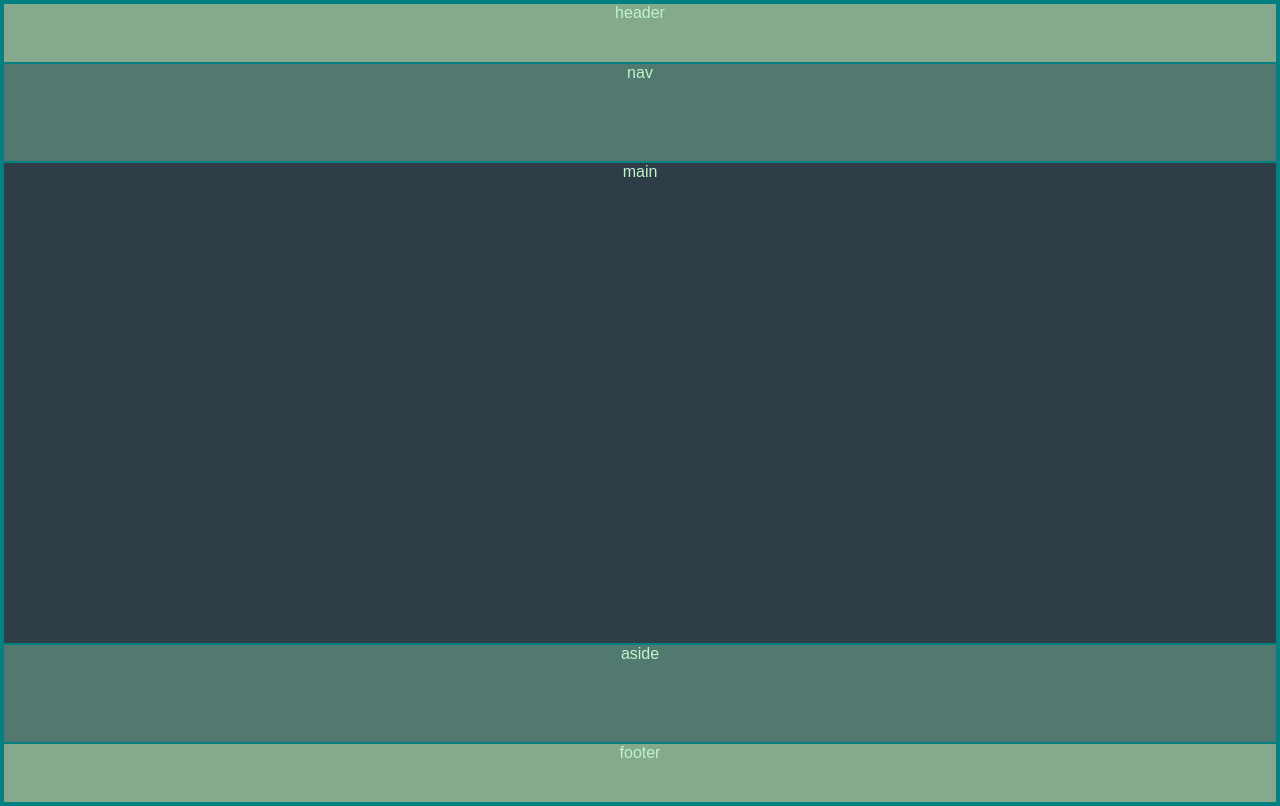
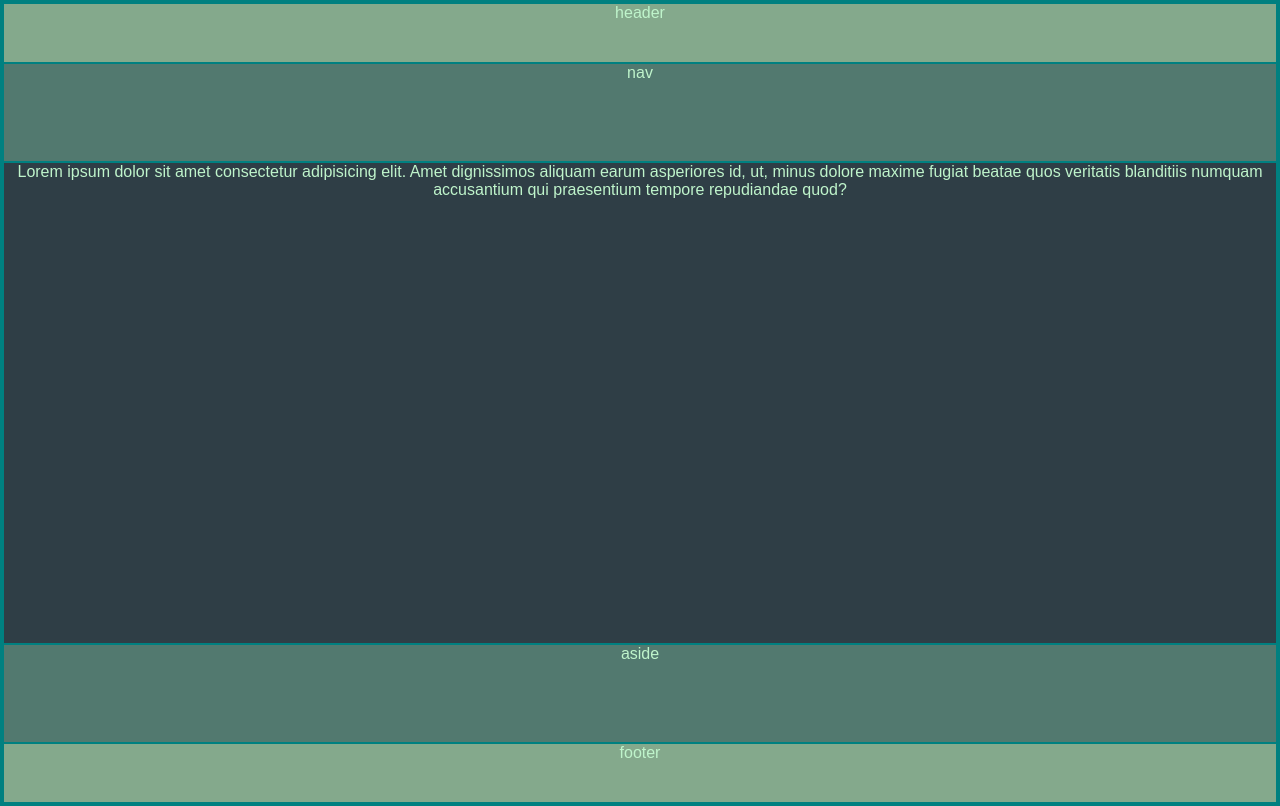
Before and after one commit to jwong65/CSS-Responsive, a plain HTML site: page index.html in a window 1280 px wide. Drawn offline with Linux system fonts and the light colour scheme.

Commit message:
added ipsum text to see how it looks on the main

```diff
--- a/index.html
+++ b/index.html
@@ -11,7 +11,7 @@
     <div class="container">
         <header>header</header>
         <nav>nav</nav>
-        <main>main</main>
+        <main>Lorem ipsum dolor sit amet consectetur adipisicing elit. Amet dignissimos aliquam earum asperiores id, ut, minus dolore maxime fugiat beatae quos veritatis blanditiis numquam accusantium qui praesentium tempore repudiandae quod?</main>
         <aside>aside</aside>
         <footer>footer</footer>
     </div>
```
